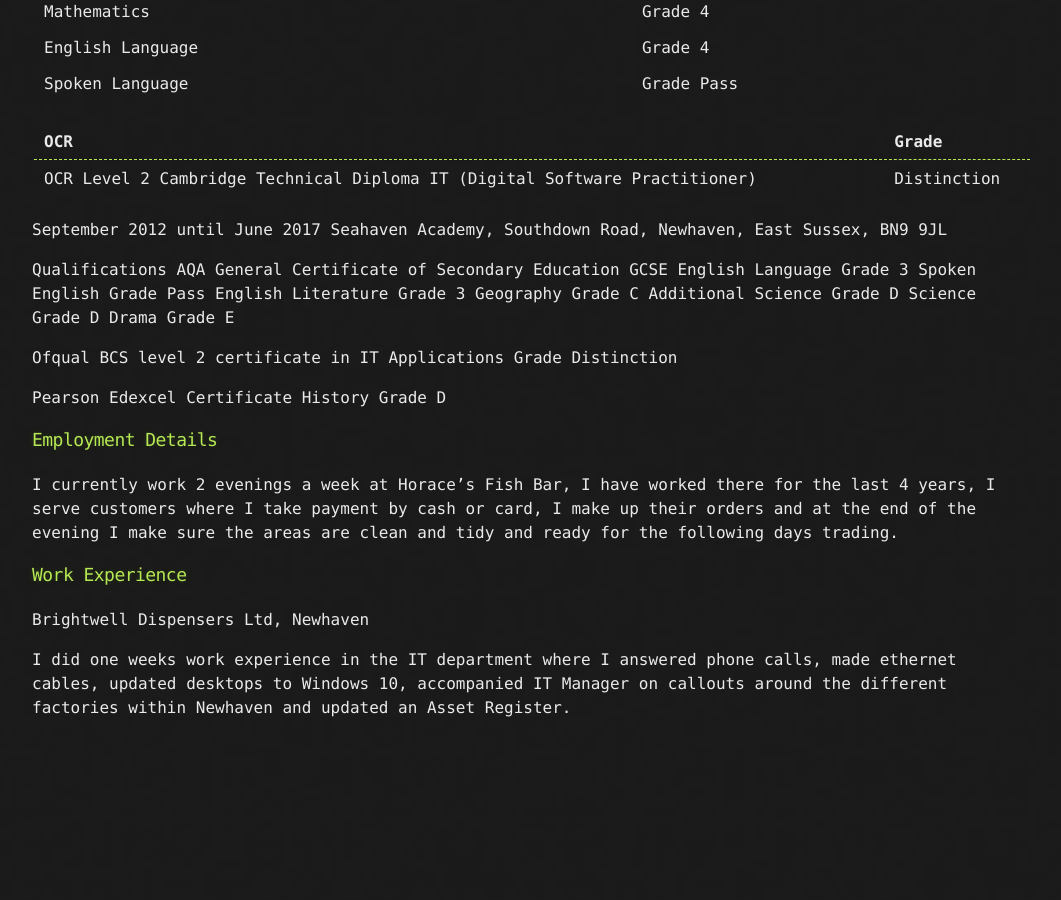
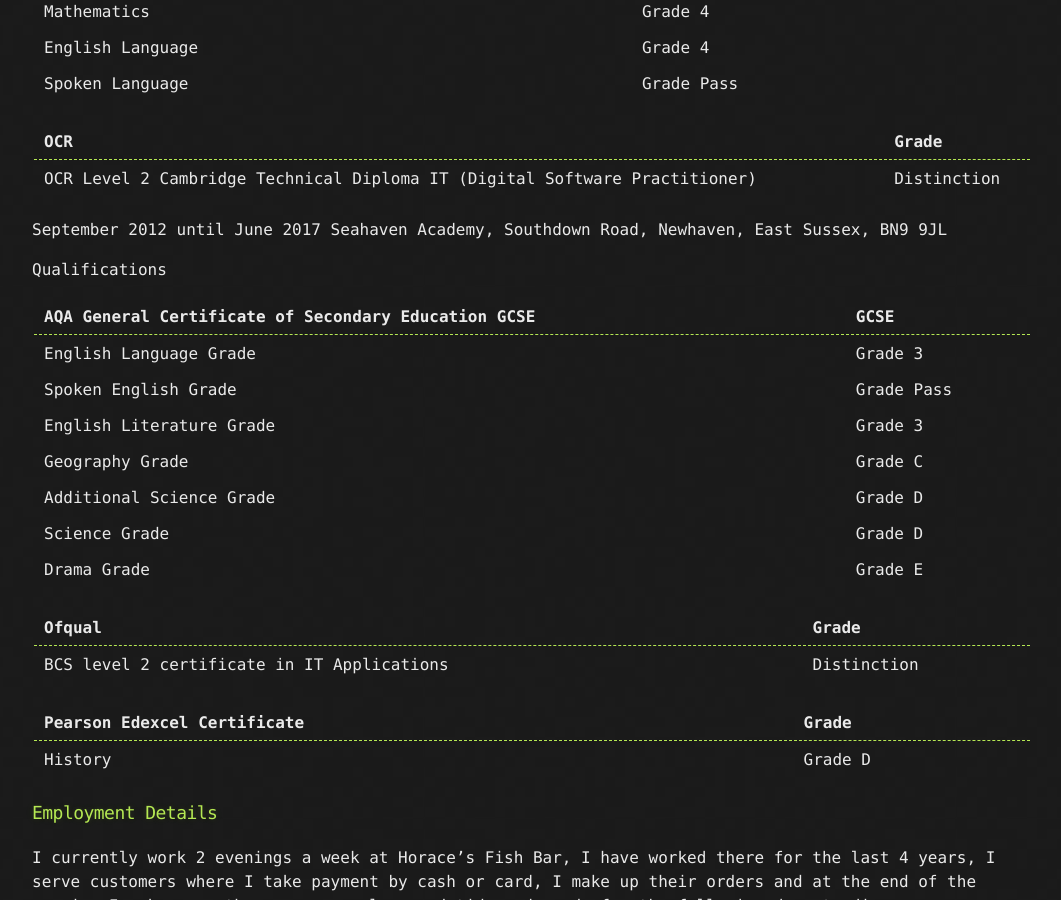
Before and after one commit to OFGAMINGXV/Portfolio, a Jekyll site: the page built from cv.md, in a window 1280 px wide and 900 px high, scrolled down 778 px. Shown: the whole window, without its empty margins (108-1169 px from the left). Built offline with Jekyll 4.4.1, drawn with Linux system fonts in a browser that asks for light colours; our own code applies the rules of GitHub Pages for plain Markdown files; the repository's description, which GitHub fills in, is left out; before the commit the page ends 1518 px from its top, so only the background shows below that.

Commit message:
Update cv.md

```diff
--- a/cv.md
+++ b/cv.md
@@ -28,20 +28,24 @@ September 2012 until June 2017
 Seahaven Academy, Southdown Road, Newhaven, East Sussex, BN9 9JL
 
 Qualifications
-AQA General Certificate of Secondary Education GCSE
-English Language Grade 3
-Spoken English Grade Pass
-English Literature Grade 3
-Geography Grade C
-Additional Science Grade D
-Science Grade D
-Drama Grade E
 
-Ofqual
-BCS level 2 certificate in IT Applications Grade Distinction
+| AQA General Certificate of Secondary Education GCSE | GCSE        |
+|-----------------------------------------------------|-------------|
+| English Language Grade                              | Grade 3     |
+| Spoken English Grade                                | Grade  Pass |
+| English Literature Grade                            | Grade 3     |
+| Geography Grade                                     | Grade C     |
+| Additional Science Grade                            | Grade D     |
+| Science Grade                                       | Grade D     |
+| Drama Grade                                         | Grade E     |
 
-Pearson Edexcel Certificate
-History Grade D
+| Ofqual                                     | Grade       |
+|--------------------------------------------|-------------|
+| BCS level 2 certificate in IT Applications | Distinction |
+
+| Pearson Edexcel Certificate | Grade   |
+|-----------------------------|---------|
+| History                     | Grade D |
 
 ### Employment Details
 
```
